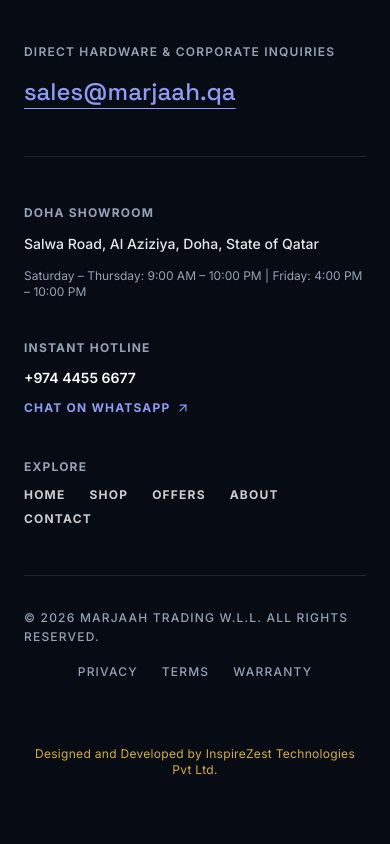
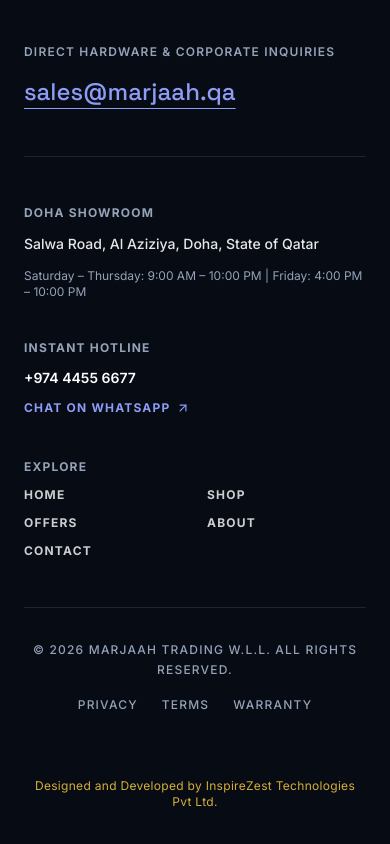
Before and after one commit to abhinavdeveloperiz/MARJAAH-QATAR, a Next.js app: page /en/cart in a window 390 px wide. Shown: the part 1244-2088 px from the top of the page. Built offline with nearby package versions, Linux system fonts and the light colour scheme.

Commit message:
fix(footer): improve mobile alignment for explore links and copyright section

```diff
--- a/components/layout/EditorialFooter.tsx
+++ b/components/layout/EditorialFooter.tsx
@@ -94,7 +94,7 @@
             <span className="text-xs font-sans font-bold uppercase tracking-widest text-muted block">
               EXPLORE
             </span>
-            <div className="flex flex-wrap gap-x-6 gap-y-2 text-xs font-sans font-bold uppercase tracking-widest text-white/80">
+            <div className="grid grid-cols-2 sm:flex sm:flex-wrap gap-x-6 gap-y-3 text-xs font-sans font-bold uppercase tracking-widest text-white/80">
               <Link href={`/${locale}`} className="hover:text-[#8D9CF5] transition-colors">HOME</Link>
               <Link href={`/${locale}/shop`} className="hover:text-[#8D9CF5] transition-colors">SHOP</Link>
               <Link href={`/${locale}/offers`} className="hover:text-[#8D9CF5] transition-colors">OFFERS</Link>
@@ -105,9 +105,11 @@
         </div>
 
         {/* Footer Bottom */}
-        <div className="pt-8 border-t border-white/10 flex flex-col sm:flex-row items-center justify-between gap-4 text-[12px] font-sans font-medium uppercase tracking-widest text-taupe">
-          <p>© {currentYear} MARJAAH TRADING W.L.L. ALL RIGHTS RESERVED.</p>
-          <div className="flex items-center gap-6">
+        <div className="pt-8 border-t border-white/10 flex flex-col sm:flex-row items-center justify-between gap-4 text-[12px] font-sans font-medium uppercase tracking-widest text-taupe text-center sm:text-left">
+          <p className="text-center sm:text-left leading-relaxed">
+            © {currentYear} MARJAAH TRADING W.L.L. ALL RIGHTS RESERVED.
+          </p>
+          <div className="flex flex-wrap items-center justify-center gap-6">
             <span className="hover:text-white transition-colors cursor-pointer">PRIVACY</span>
             <span className="hover:text-white transition-colors cursor-pointer">TERMS</span>
             <span className="hover:text-white transition-colors cursor-pointer">WARRANTY</span>
```
